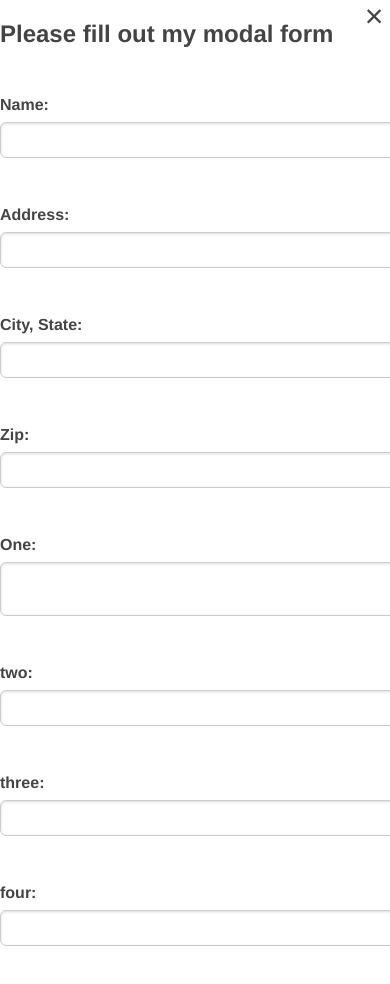
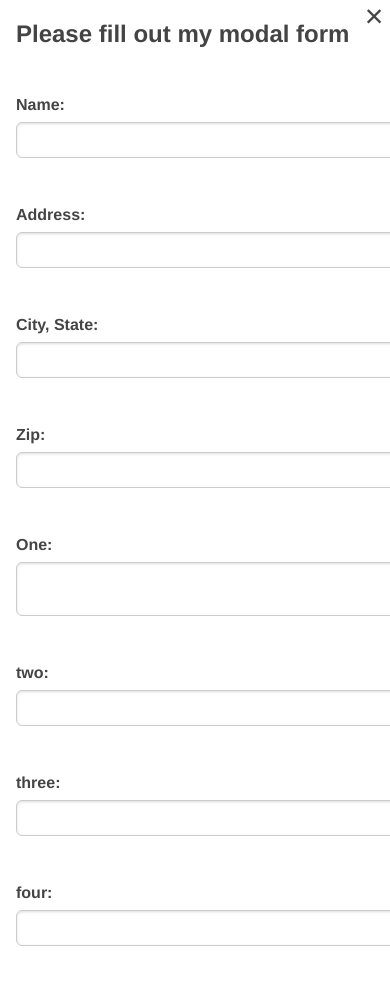
Before and after one commit to ranjanaap/modal, a website: page index.html in a window 390 px wide. Both pictures are taken after a click on the link "Open Modal". Shown: the top 984 px of the page. Drawn offline with Linux system fonts and the light colour scheme.

Commit message:
compiled

```diff
--- a/public/css/main.css
+++ b/public/css/main.css
@@ -89,3 +89,8 @@ body {
     vertical-align: middle;
     box-sizing: border-box;
     font-size: 1rem; }
+
+@media only screen and (max-width: 768px) {
+  .modal-form {
+    width: 100%;
+    margin: 1rem; } }
```
